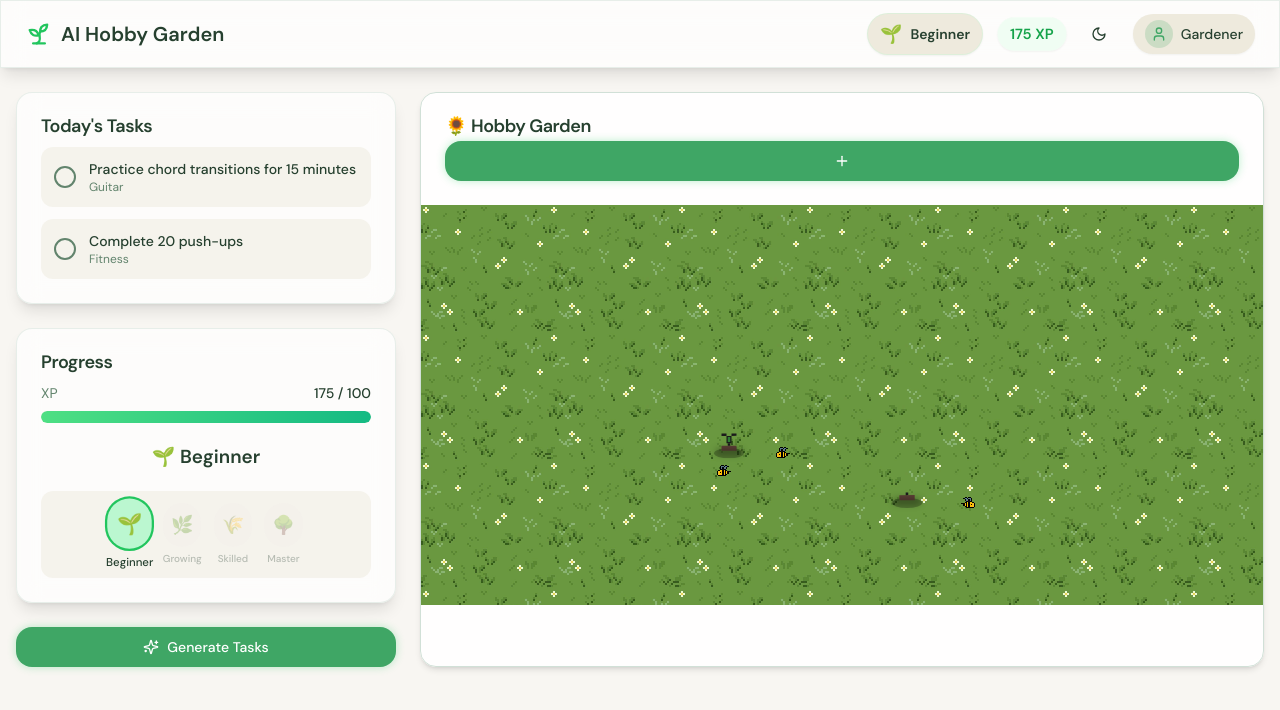
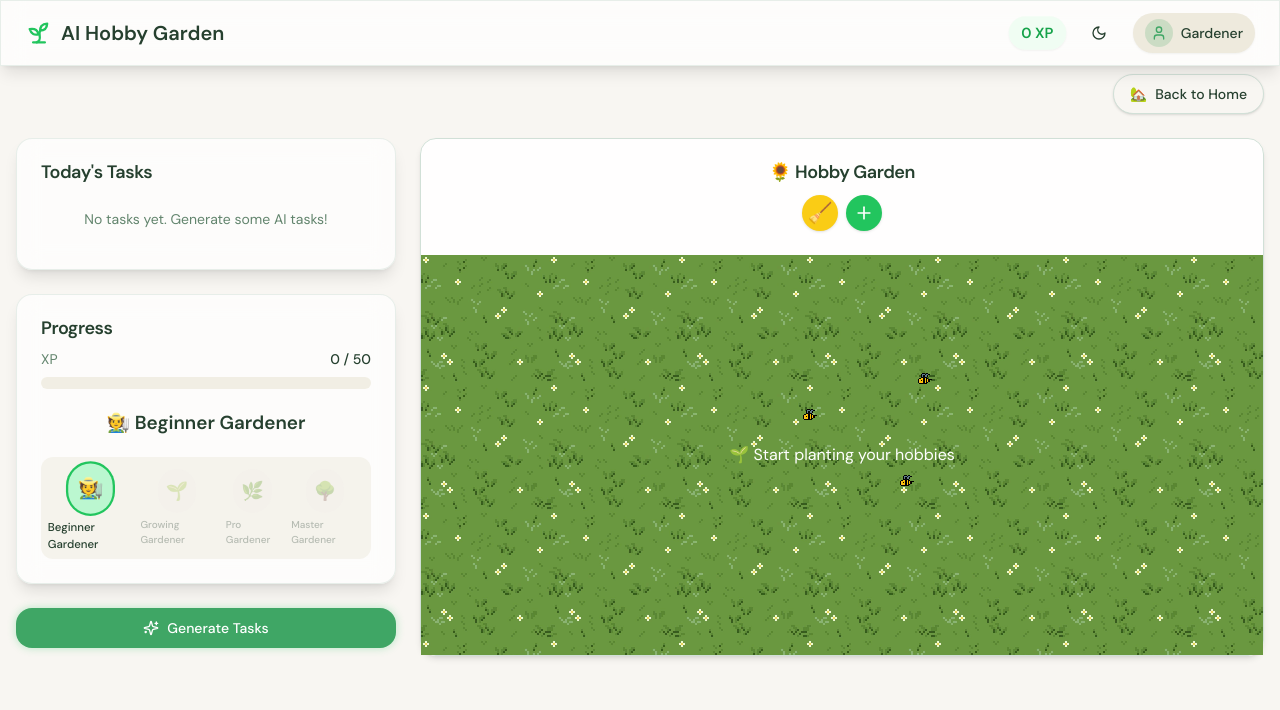
Before and after one commit to CouchPtato/Hackathon_OSEN, a Next.js app: page / in a window 1280 px wide. Both pictures are taken after a click on the button "Start Growing". Shown: the top 710 px of the page. Built offline with nearby package versions, Linux system fonts and the light colour scheme.

Commit message:
patched errors

```diff
--- a/app/page.tsx
+++ b/app/page.tsx
@@ -23,15 +23,11 @@ import {
 } from "@/lib/types";
 
 // ---- SAME DATA ----
-const initialHobbies: Hobby[] = [
-  { id: "1", name: "Guitar", level: "Seed", streak: 1, xp: 25, maxXp: 100, waterLevel: 60, careActions: 2 },
-  { id: "2", name: "Fitness", level: "Sprout", streak: 3, xp: 150, maxXp: 250, waterLevel: 80, careActions: 5 },
-];
 
-const initialTasks: Task[] = [
-  { id: "t1", hobbyId: "1", title: "Practice chord transitions for 15 minutes", completed: false },
-  { id: "t2", hobbyId: "2", title: "Complete 20 push-ups", completed: false },
-];
+// Start with an empty garden for first-time visitors
+const initialHobbies: Hobby[] = [];
+const initialTasks: Task[] = [];
+
 
 // ---- AI TASKS ----
 const aiTaskTemplates: Record<string, string[]> = {
@@ -39,6 +35,22 @@ const aiTaskTemplates: Record<string, string[]> = {
   Fitness: ["30 jumping jacks", "1 min plank", "15 squats"],
   default: ["Practice 15 mins", "Watch tutorial"],
 };
+
+
+// Gardener XP helpers (define outside of component, after HomePage)
+export function getGardenerXpInLevel(totalXp: number): number {
+  if (totalXp >= 500) return totalXp - 500;
+  if (totalXp >= 150) return totalXp - 150;
+  if (totalXp >= 50) return totalXp - 50;
+  return totalXp;
+}
+
+export function getGardenerXpToNextLevel(totalXp: number): number {
+  if (totalXp >= 500) return 0; // Maxed out
+  if (totalXp >= 150) return 500 - 150; // Pro → Master
+  if (totalXp >= 50) return 150 - 50; // Growing → Pro
+  return 50; // Beginner → Growing
+}
 
 export default function HomePage() {
   const [showLanding, setShowLanding] = useState(true);
@@ -125,7 +137,22 @@ export default function HomePage() {
     return (
       <LandingPage
         onStartGarden={() => setShowLanding(false)}
-        onAddHobby={() => setShowLanding(false)}
+        onAddHobby={(hobbyName) => {
+          setHobbies((prev) => [
+            ...prev,
+            {
+              id: `${Date.now()}_${Math.floor(Math.random() * 100000)}`,
+              name: hobbyName,
+              level: "Seed",
+              streak: 0,
+              xp: 0,
+              maxXp: 100,
+              waterLevel: 50,
+              careActions: 0,
+            },
+          ]);
+          setShowLanding(false);
+        }}
         darkMode={darkMode}
         onToggleDarkMode={() => setDarkMode(!darkMode)}
       />
@@ -142,6 +169,15 @@ export default function HomePage() {
         onOpenProfile={() => setProfileModalOpen(true)}
         gardenerName={gardenerProfile.name}
       />
+      <div className="flex justify-end max-w-7xl mx-auto px-4 mt-2">
+        <Button
+          variant="outline"
+          className="gap-2 text-sm px-4 py-2 rounded-full shadow hover:bg-green-100"
+          onClick={() => setShowLanding(true)}
+        >
+          <span role="img" aria-label="Home">🏡</span> Back to Home
+        </Button>
+      </div>
 
       {/* 💧 CARE ANIMATION */}
       <AnimatePresence>
@@ -188,10 +224,10 @@ export default function HomePage() {
 
             <ProgressCard
               totalXp={totalXp}
-              currentLevel={getOverallLevel()}
-              xpToNextLevel={100}
+              currentLevel={gardenerProfile.level}
+              xpToNextLevel={getGardenerXpToNextLevel(totalXp)}
+              xpInLevel={getGardenerXpInLevel(totalXp)}
             />
-
             <Button
               className="w-full gap-2"
               onClick={() => {
@@ -226,6 +262,9 @@ export default function HomePage() {
                 setShowHobbyModal(true);
               }}
               onAddHobby={() => setShowAddHobbyModal(true)}
+              onRemoveHobby={(hobbyId) => {
+                setHobbies((prev) => prev.filter((h) => h.id !== hobbyId));
+              }}
             />
           </div>
         </div>
@@ -255,7 +294,22 @@ export default function HomePage() {
         <AddHobbyModal
           open={showAddHobbyModal}
           onOpenChange={setShowAddHobbyModal}
-          onAddHobby={() => {}}
+          onAddHobby={(hobbyName) => {
+            setHobbies((prev) => [
+              ...prev,
+              {
+                id: `${Date.now()}_${Math.floor(Math.random() * 100000)}`,
+                name: hobbyName,
+                level: "Seed",
+                streak: 0,
+                xp: 0,
+                maxXp: 100,
+                waterLevel: 50,
+                careActions: 0,
+              },
+            ]);
+            setShowAddHobbyModal(false);
+          }}
         />
       )}
     </div>
--- a/components/garden/pixel-garden.tsx
+++ b/components/garden/pixel-garden.tsx
@@ -144,10 +144,11 @@ function GardenPlant({
   onClick: () => void;
 }) {
   const stage = levelToPixelStage(hobby.level);
+  const [hovered, setHovered] = useState(false);
 
   return (
     <motion.div
-      className="absolute cursor-pointer"
+      className="absolute cursor-pointer group"
       style={{
         left: `${position.x}%`,
         top: `${position.y}%`,
@@ -162,6 +163,8 @@ function GardenPlant({
       whileHover={{ scale: position.scale + 0.05 }}
       transition={{ type: "spring", stiffness: 200, damping: 15 }}
       onClick={onClick}
+      onMouseEnter={() => setHovered(true)}
+      onMouseLeave={() => setHovered(false)}
     >
       {/* shadow */}
       <div className="absolute w-8 h-2 bg-black/30 rounded-full blur-sm bottom-6 left-1/2 -translate-x-1/2" />
@@ -169,6 +172,13 @@ function GardenPlant({
       <div className="w-24 h-32">
         <PixelPlant stage={stage} hobbyName={hobby.name} />
       </div>
+
+      {/* Hobby name below plant on hover */}
+      {hovered && (
+        <div className="absolute left-1/2 top-full mt-0.5 -translate-x-1/2 bg-black/80 text-white text-xs px-2 py-1 rounded shadow z-20 pointer-events-none whitespace-nowrap">
+          {hobby.name}
+        </div>
+      )}
     </motion.div>
   );
 }
@@ -178,13 +188,16 @@ export function PixelGarden({
   hobbies,
   onPlantClick,
   onAddHobby,
+  onRemoveHobby,
 }: {
   hobbies: Hobby[];
   onPlantClick: (h: Hobby) => void;
   onAddHobby: () => void;
+  onRemoveHobby: (hobbyId: string) => void;
 }) {
   const [positionsMap, setPositionsMap] = useState<PositionsMap>({});
   const [timePhase, setTimePhase] = useState<TimePhase>("day");
+  const [shovelMode, setShovelMode] = useState(false);
 
   useEffect(() => {
     const update = () => setTimePhase(getTimePhase());
@@ -233,14 +246,29 @@ export function PixelGarden({
 
   return (
     <Card className="h-full">
-      <CardHeader className="flex justify-between">
+      <CardHeader className="flex justify-between items-center gap-2">
         <CardTitle>🌻 Hobby Garden</CardTitle>
-        <Button onClick={onAddHobby}>
-          <Plus className="w-4 h-4" />
-        </Button>
+        <div className="flex gap-2 items-center">
+          <button
+            onClick={() => setShovelMode((m) => !m)}
+            title={shovelMode ? "Exit Shovel Mode" : "Remove Plant (Shovel Mode)"}
+            className={`rounded-full bg-yellow-400 hover:bg-yellow-500 text-white p-2 shadow transition-all duration-150 focus:outline-none focus:ring-2 focus:ring-yellow-400 focus:ring-offset-2 flex items-center justify-center ${shovelMode ? 'ring-2 ring-yellow-600' : ''}`}
+            style={{ width: 36, height: 36 }}
+          >
+            <span style={{ fontSize: 20 }} role="img" aria-label="Shovel">🧹</span>
+          </button>
+          <button
+            onClick={onAddHobby}
+            title="Add Hobby"
+            className="rounded-full bg-green-500 hover:bg-green-600 text-white p-2 shadow transition-all duration-150 focus:outline-none focus:ring-2 focus:ring-green-400 focus:ring-offset-2 flex items-center justify-center"
+            style={{ width: 36, height: 36 }}
+          >
+            <Plus className="w-5 h-5" />
+          </button>
+        </div>
       </CardHeader>
 
-      <CardContent className="relative min-h-[400px] overflow-hidden">
+      <CardContent className={`relative min-h-[400px] overflow-hidden ${shovelMode ? 'cursor-[url(/sprites/shovel-cursor.png),pointer] cursor-pointer' : ''}`}>
 
         {/* 🌿 BACKGROUND (FIXED) */}
         <div
@@ -286,7 +314,13 @@ export function PixelGarden({
             <GardenPlant
               hobby={h}
               position={positionsMap[h.id] || { x: 50, y: 70, scale: 1 }}
-              onClick={() => onPlantClick(h)}
+              onClick={() => {
+                if (shovelMode) {
+                  onRemoveHobby(h.id);
+                } else {
+                  onPlantClick(h);
+                }
+              }}
             />
           </div>
         ))}
--- a/components/garden/pixel-plants.tsx
+++ b/components/garden/pixel-plants.tsx
@@ -50,10 +50,11 @@ function Pixel({
   h: number;
   fill: string;
 }) {
+  // Thinner outline: 0.5px inset instead of 1px
   return (
     <>
       <rect x={x} y={y} width={w} height={h} fill={OUTLINE} />
-      <rect x={x + 1} y={y + 1} width={w - 2} height={h - 2} fill={fill} />
+      <rect x={x + 0.5} y={y + 0.5} width={w - 1} height={h - 1} fill={fill} />
     </>
   );
 }
--- a/components/landing-page.tsx
+++ b/components/landing-page.tsx
@@ -9,6 +9,7 @@ import {
   ArrowRight,
   Moon,
   Sun,
+  Sprout,
 } from "lucide-react";
 import { Button } from "@/components/ui/button";
 import { Input } from "@/components/ui/input";
@@ -26,12 +27,19 @@ export function LandingPage({
   darkMode = false,
   onToggleDarkMode,
 }: LandingPageProps) {
+
   const [hobbyInput, setHobbyInput] = useState("");
+  const [showSuccess, setShowSuccess] = useState(false);
+  const suggestedHobbies = [
+    "Guitar", "Painting", "Fitness", "Reading", "Cooking", "Photography", "Writing", "Gardening"
+  ];
 
   const handleAddHobby = () => {
     if (hobbyInput.trim()) {
       onAddHobby(hobbyInput.trim());
       setHobbyInput("");
+      setShowSuccess(true);
+      setTimeout(() => setShowSuccess(false), 1200);
     }
   };
 
@@ -54,13 +62,30 @@ export function LandingPage({
   ];
 
   return (
-    <div className="min-h-screen bg-background relative overflow-hidden">
-
-      {/* 🌿 BACKGROUND GLOW */}
-      <div className="absolute inset-0 -z-10">
-        <div className="absolute top-[-100px] left-[-100px] w-[300px] h-[300px] bg-green-300/20 blur-3xl rounded-full" />
-        <div className="absolute bottom-[-120px] right-[-120px] w-[300px] h-[300px] bg-emerald-400/20 blur-3xl rounded-full" />
-      </div>
+    <div className="min-h-screen bg-gradient-to-br from-green-50 via-emerald-100 to-white dark:from-[#1a2e1a] dark:via-[#1a2e1a] dark:to-[#101c10] relative overflow-hidden">
+      {/* Animated background elements */}
+      <motion.div
+        className="absolute inset-0 -z-10"
+        initial={{ opacity: 0 }}
+        animate={{ opacity: 1 }}
+        transition={{ duration: 1 }}
+      >
+        <motion.div
+          className="absolute top-[-100px] left-[-100px] w-[350px] h-[350px] bg-green-300/30 blur-3xl rounded-full"
+          animate={{ scale: [1, 1.1, 1] }}
+          transition={{ duration: 8, repeat: Infinity }}
+        />
+        <motion.div
+          className="absolute bottom-[-120px] right-[-120px] w-[350px] h-[350px] bg-emerald-400/30 blur-3xl rounded-full"
+          animate={{ scale: [1, 1.08, 1] }}
+          transition={{ duration: 7, repeat: Infinity }}
+        />
+        <motion.div
+          className="absolute top-1/2 left-1/2 w-[600px] h-[600px] bg-green-100/10 blur-2xl rounded-full -translate-x-1/2 -translate-y-1/2"
+          animate={{ rotate: [0, 360] }}
+          transition={{ duration: 60, repeat: Infinity, ease: "linear" }}
+        />
+      </motion.div>
 
       {/* 🌙 NAVBAR */}
       <header className="absolute top-0 left-0 right-0 z-50 px-4 py-4 sm:px-6">
@@ -78,24 +103,31 @@ export function LandingPage({
       </header>
 
       {/* 🌱 HERO */}
-      <section className="px-4 py-28 text-center">
-        <motion.h1
-          initial={{ opacity: 0, y: 20 }}
-          animate={{ opacity: 1, y: 0 }}
-          className="text-4xl font-bold sm:text-5xl lg:text-6xl"
+      <section className="px-4 py-28 text-center relative">
+        <motion.div
+          initial={{ scale: 0.9, opacity: 0 }}
+          animate={{ scale: 1, opacity: 1 }}
+          transition={{ duration: 0.7 }}
+          className="flex flex-col items-center"
         >
-          Grow Your Life 🌱
-        </motion.h1>
-
+          <motion.div
+            animate={{ rotate: [0, 10, -10, 0] }}
+            transition={{ duration: 3, repeat: Infinity, repeatDelay: 4 }}
+            className="inline-block mb-2"
+          >
+            <Sprout className="h-12 w-12 text-green-500 drop-shadow-lg" />
+          </motion.div>
+          <h1 className="text-5xl sm:text-6xl lg:text-7xl font-extrabold tracking-tight bg-gradient-to-r from-green-600 via-emerald-500 to-lime-400 bg-clip-text text-transparent drop-shadow-lg">
+            Grow Your Life
+          </h1>
           <motion.p
             initial={{ opacity: 0, y: 20 }}
             animate={{ opacity: 1, y: 0 }}
             transition={{ delay: 0.1 }}
-          className="mt-6 text-lg text-muted-foreground"
+            className="mt-6 text-xl sm:text-2xl text-muted-foreground font-medium"
           >
             Build habits. Gain XP. Watch your hobbies evolve.
           </motion.p>
-
           <motion.div
             initial={{ opacity: 0 }}
             animate={{ opacity: 1 }}
@@ -105,39 +137,70 @@ export function LandingPage({
             <Button
               onClick={onStartGarden}
               size="lg"
-            className="text-lg px-8 py-6 gap-2 hover:scale-105 active:scale-95"
+              className="text-lg px-10 py-6 gap-2 rounded-full shadow-lg bg-gradient-to-r from-green-500 to-emerald-400 hover:scale-105 active:scale-95 transition"
             >
               Start Growing
               <ArrowRight className="h-5 w-5" />
             </Button>
           </motion.div>
+        </motion.div>
       </section>
 
-      {/* 🌿 INPUT */}
+      {/* 🌿 INPUT + SUGGESTIONS */}
       <section className="px-4 py-12">
         <div className="mx-auto max-w-xl">
-          <div className="glass rounded-2xl p-6">
+          <div className="glass rounded-2xl p-6 shadow-xl">
             <h2 className="text-lg font-semibold text-center mb-4">
-              Plant your first hobby 🌱
+              Plant your first hobby <span className="inline-block animate-bounce">🌱</span>
             </h2>
-
-            <div className="flex gap-3">
+            <div className="flex gap-3 items-center">
+              <label htmlFor="hobby-input" className="sr-only">
+                Hobby Name
+              </label>
               <Input
+                id="hobby-input"
+                name="hobby"
                 placeholder="e.g. Guitar, Gym, Coding..."
                 value={hobbyInput}
                 onChange={(e) => setHobbyInput(e.target.value)}
                 onKeyDown={(e) =>
                   e.key === "Enter" && handleAddHobby()
                 }
+                className="text-lg px-4 py-3 rounded-full shadow"
+                autoComplete="off"
               />
-
               <Button
                 onClick={handleAddHobby}
                 disabled={!hobbyInput.trim()}
+                className="rounded-full px-6 text-lg"
               >
                 Plant
               </Button>
             </div>
+            {/* Suggestions */}
+            <div className="flex flex-wrap gap-2 mt-4 justify-center">
+              {suggestedHobbies.map((suggestion) => (
+                <button
+                  key={suggestion}
+                  type="button"
+                  onClick={() => setHobbyInput(suggestion)}
+                  className="rounded-full px-3 py-1 text-sm bg-secondary text-secondary-foreground hover:bg-green-100 dark:hover:bg-green-900/40 transition-all duration-200 hover:scale-105 active:scale-95"
+                >
+                  {suggestion}
+                </button>
+              ))}
+            </div>
+            {/* Success feedback */}
+            {showSuccess && (
+              <motion.div
+                initial={{ opacity: 0, y: 10 }}
+                animate={{ opacity: 1, y: 0 }}
+                exit={{ opacity: 0, y: 10 }}
+                className="mt-4 text-green-600 font-semibold flex items-center justify-center gap-2"
+              >
+                <Sprout className="h-5 w-5" /> Hobby planted!
+              </motion.div>
+            )}
           </div>
         </div>
       </section>
@@ -145,10 +208,9 @@ export function LandingPage({
       {/* ✨ FEATURES */}
       <section className="px-4 py-20">
         <div className="mx-auto max-w-5xl text-center">
-          <h2 className="text-2xl font-bold mb-12 sm:text-3xl">
+          <h2 className="text-2xl font-bold mb-12 sm:text-3xl bg-gradient-to-r from-green-600 via-emerald-500 to-lime-400 bg-clip-text text-transparent">
             Why this works
           </h2>
-
           <div className="grid gap-6 sm:grid-cols-3">
             {features.map((feature, index) => (
               <motion.div
@@ -156,16 +218,14 @@ export function LandingPage({
                 initial={{ opacity: 0, y: 20 }}
                 animate={{ opacity: 1, y: 0 }}
                 transition={{ delay: 0.3 + index * 0.1 }}
-                className="glass rounded-2xl p-6 hover:scale-105 transition"
+                className="glass rounded-2xl p-6 hover:scale-105 transition shadow-lg"
               >
                 <div className="mx-auto mb-4 flex h-12 w-12 items-center justify-center rounded-full bg-primary/10">
                   <feature.icon className="h-6 w-6 text-primary" />
                 </div>
-
                 <h3 className="font-semibold mb-2">
                   {feature.title}
                 </h3>
-
                 <p className="text-sm text-muted-foreground">
                   {feature.description}
                 </p>
--- a/components/navbar.tsx
+++ b/components/navbar.tsx
@@ -63,16 +63,7 @@ export function Navbar({
         {/* ⚡ RIGHT */}
         <div className="flex items-center gap-2 sm:gap-4">
 
-          {/* 🌱 LEVEL */}
-          <motion.div
-            className="hidden sm:flex items-center gap-2 rounded-full bg-secondary px-3 py-1.5 shadow-sm border border-green-200/30"
-            whileHover={{ scale: 1.05 }}
-          >
-            <span className="text-lg">{levelEmojis[level]}</span>
-            <span className="text-sm font-semibold">
-              {levelTitles[level]}
-            </span>
-          </motion.div>
+          {/* 🌱 LEVEL removed as requested */}
 
           {/* 📱 MOBILE */}
           <div className="flex sm:hidden items-center px-2 py-1 bg-secondary rounded-full">
--- a/components/progress-card.tsx
+++ b/components/progress-card.tsx
@@ -3,40 +3,32 @@
 import { motion } from "framer-motion";
 import { Card, CardContent, CardHeader, CardTitle } from "@/components/ui/card";
 import { Progress } from "@/components/ui/progress";
-import { PlantLevel, LEVEL_ORDER } from "@/lib/types";
+
+import { GardenerLevel, GARDENER_LEVELS } from "@/lib/types";
 
 interface ProgressCardProps {
   totalXp: number;
-  currentLevel: PlantLevel;
+  currentLevel: GardenerLevel;
   xpToNextLevel: number;
+  xpInLevel: number;
 }
 
-// 🌱 Emojis
-const levelEmojis: Record<PlantLevel, string> = {
-  Seed: "🌱",
-  Sprout: "🌿",
-  Plant: "🌾",
-  Tree: "🌳",
-};
-
-// 🧠 Cleaner titles
-const levelTitles: Record<PlantLevel, string> = {
-  Seed: "Beginner",
-  Sprout: "Growing",
-  Plant: "Skilled",
-  Tree: "Master",
+// Gardener emojis and titles
+const gardenerEmojis: Record<GardenerLevel, string> = {
+  "Beginner Gardener": "🧑‍🌾",
+  "Growing Gardener": "🌱",
+  "Pro Gardener": "🌿",
+  "Master Gardener": "🌳",
 };
 
 export function ProgressCard({
   totalXp,
   currentLevel,
   xpToNextLevel,
+  xpInLevel,
 }: ProgressCardProps) {
-  const currentLevelIndex = LEVEL_ORDER.indexOf(currentLevel);
-  const progressPercentage = Math.min(
-    (totalXp / xpToNextLevel) * 100,
-    100
-  );
+  const currentLevelIndex = GARDENER_LEVELS.findIndex(l => l.level === currentLevel);
+  const progressPercentage = xpToNextLevel === 0 ? 100 : Math.min((xpInLevel / xpToNextLevel) * 100, 100);
 
   return (
     <Card className="glass">
@@ -51,10 +43,9 @@ export function ProgressCard({
           <div className="flex justify-between text-sm">
             <span className="text-muted-foreground">XP</span>
             <span className="font-medium">
-              {totalXp} / {xpToNextLevel}
+              {xpInLevel} / {xpToNextLevel}
             </span>
           </div>
-
           <motion.div
             initial={{ scaleX: 0 }}
             animate={{ scaleX: 1 }}
@@ -64,47 +55,33 @@ export function ProgressCard({
           </motion.div>
         </div>
 
-        {/* 🌿 CURRENT LEVEL */}
+        {/* 👨‍🌾 CURRENT GARDENER LEVEL */}
         <div className="text-center">
           <motion.div
             animate={{ scale: [1, 1.05, 1] }}
             transition={{ duration: 2, repeat: Infinity }}
             className="text-lg font-semibold"
           >
-            {levelEmojis[currentLevel]} {levelTitles[currentLevel]}
+            {gardenerEmojis[currentLevel]} {currentLevel}
           </motion.div>
         </div>
 
-        {/* 🌱 LEVEL PATH */}
+        {/* 👨‍🌾 GARDENER LEVEL PATH */}
         <div className="flex justify-center gap-3 bg-secondary/50 rounded-xl p-3">
-          {LEVEL_ORDER.map((level, idx) => {
+          {GARDENER_LEVELS.map((l, idx) => {
             const isActive = idx <= currentLevelIndex;
-            const isCurrent = level === currentLevel;
-
+            const isCurrent = l.level === currentLevel;
             return (
               <motion.div
-                key={level}
-                className={`flex flex-col items-center gap-1 ${
-                  isActive ? "" : "opacity-30"
-                }`}
+                key={l.level}
+                className={`flex flex-col items-center gap-1 ${isActive ? "" : "opacity-30"}`}
                 animate={isCurrent ? { scale: [1, 1.15, 1] } : {}}
                 transition={{ duration: 2, repeat: Infinity }}
               >
-                <div
-                  className={`p-2 rounded-full ${
-                    isCurrent
-                      ? "bg-green-200 ring-2 ring-green-500"
-                      : isActive
-                      ? "bg-green-100"
-                      : "bg-muted"
-                  }`}
-                >
-                  <span className="text-lg">{levelEmojis[level]}</span>
+                <div className={`p-2 rounded-full ${isCurrent ? "bg-green-200 ring-2 ring-green-500" : isActive ? "bg-green-100" : "bg-muted"}`}>
+                  <span className="text-lg">{gardenerEmojis[l.level]}</span>
                 </div>
-
-                <span className="text-[10px] font-medium">
-                  {levelTitles[level]}
-                </span>
+                <span className="text-[10px] font-medium">{l.level}</span>
               </motion.div>
             );
           })}
```
Also changed, not shown: 1 other file (tests, documents, lock files or other folders). Lines whose indentation alone changed are shown as unchanged.
